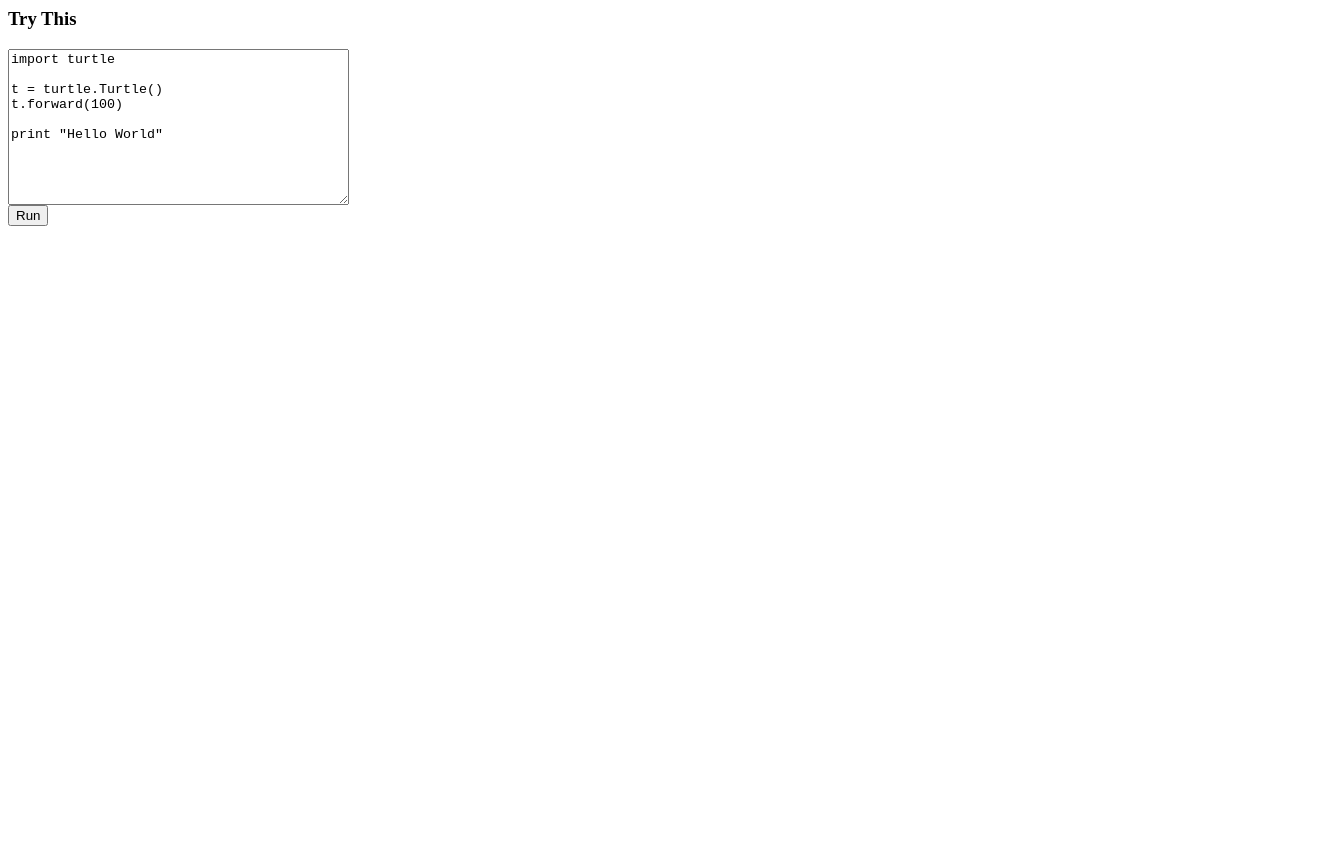
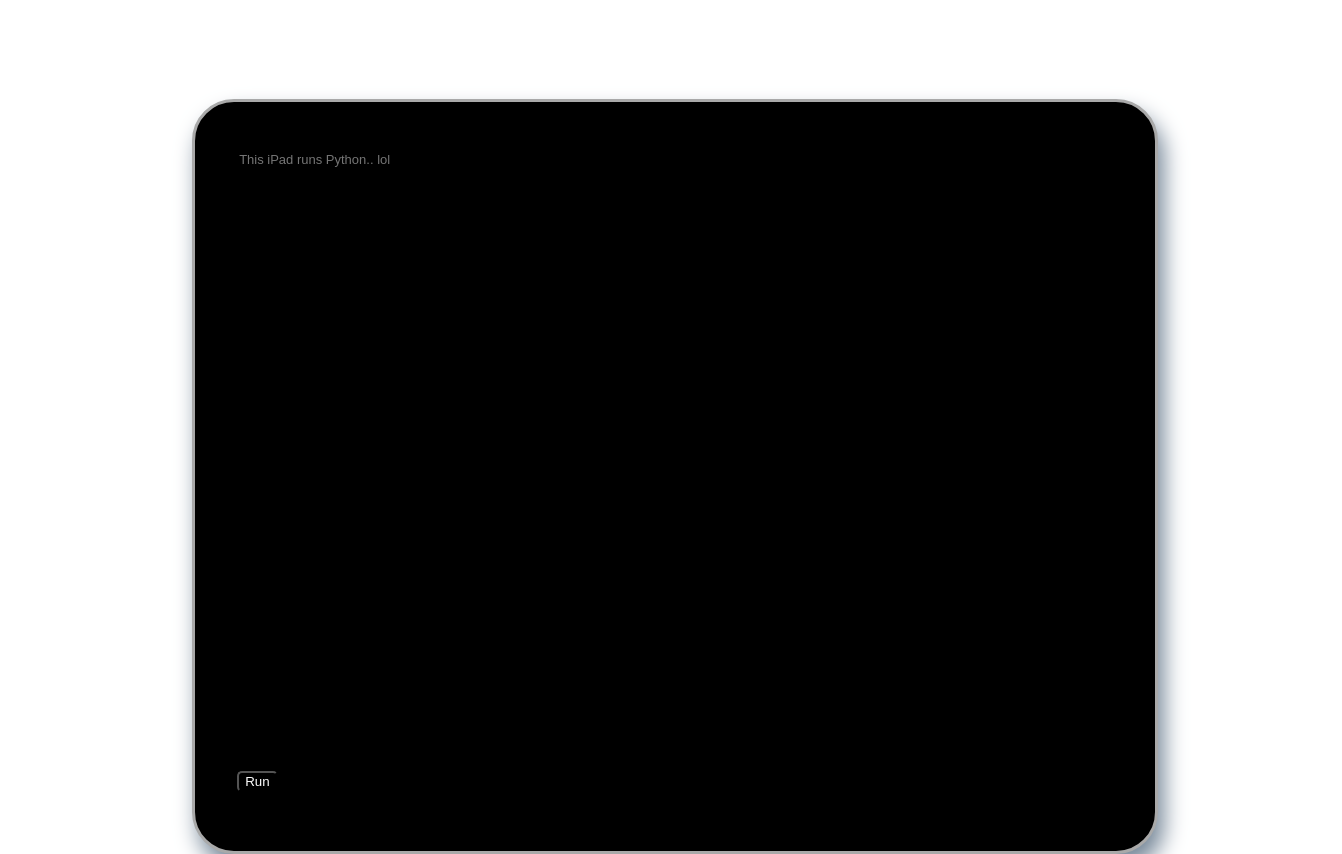
Before and after one commit to disisisid/webPy, a plain HTML site: page index.html in a window 1280 px wide. Shown: the whole page, 1342 px wide, since content can reach past the window. Before the commit the page ends 800 px from the top, so only its background shows below. Drawn offline with Linux system fonts and the light colour scheme.

Commit message:
added iPad container and styling improvements

```diff
--- a/index.html
+++ b/index.html
@@ -1,5 +1,6 @@
 <html>
 <head>
+<link rel="stylesheet" type="text/css" href="style.css">
 <script src="jquery.min.js" type="text/javascript"></script>
 <script src="skulpt.min.js" type="text/javascript"></script>
 <script src="skulpt-stdlib.js" type="text/javascript"></script>
@@ -45,20 +46,24 @@ function runit() {
 }
 </script>
 
-<h3>Try This</h3>
+  <div class="main-container">
+    <div class="button-container">
+      <span>___ ___</span>
+    </div>
+    <div class="ipad-container">
+      <div class="ipad-screen w3-container w3-animate-fading">
+        <div class="message-container">
           <form>
-<textarea id="yourcode" cols="40" rows="10">import turtle
-
-t = turtle.Turtle()
-t.forward(100)
-
-print "Hello World"
-</textarea><br />
+          <textarea id="yourcode" spellcheck="false" cols="40" rows="10" autofocus placeholder="This iPad runs Python.. lol"></textarea><br />
           <button type="button" onclick="runit()">Run</button>
           </form>
           <pre id="output" ></pre>
           <!-- If you want turtle graphics include a canvas -->
           <div id="mycanvas"></div>
+        </div>
+      </div>
+    </div>
+  </div>
 
 </body>
 
--- /dev/null
+++ b/style.css
@@ -0,0 +1,136 @@
+// @import url("https://raw.githubusercontent.com/daneden/animate.css/master/animate.css");
+@import url("https://www.w3schools.com/w3css/4/w3.css");
+
+html, body {
+	font: 14px/1.21 'Helvetica Neue', arial, sans-serif;
+	font-weight: 400;
+	color: #444;
+	-webkit-font-smoothing: antialiased;
+	-moz-osx-font-smoothing: grayscale;
+}
+
+h1 {
+	text-align: center;
+}
+
+.result {
+	padding: 10px;
+	margin: 10px;
+	background: white;
+	box-shadow: 0 1px 5px rgba(0,0,0,0.5);
+}
+
+.ipad-container{
+	border: 3px solid darkgrey;
+	width: 72%;
+	height: 100%;
+	border-radius: 42px;
+	margin: 0 auto 0 auto;
+	background-color: black;
+	display: flex;
+	box-shadow: 6px 14px 22px 0px lightslategrey;
+}
+
+.main-container{
+	margin: auto;
+	width: 1334px;
+	height: 749px;
+}
+
+.ipad-screen{
+	animation: rotate-center 2.6s ease-in-out both;
+	// border: 1px solid white;
+	height: 92%;
+	margin: auto;
+	width: 94%;
+	border-radius: 14px;
+	// background-color: white;
+	display: flex;
+//	background: url("https://media.idownloadblog.com/wp-content/uploads/2020/03/the-new-ipad-pro-2020-wallpaper-ispazio-idownloadblog-3-desktop.jpg");
+	// background: url("iPad-Pro-2020.jpg");
+	background-size: cover;
+}
+
+.message-container{
+	// border: 1px solid red;
+	width: 97%;
+	height: 95%;
+	// display: flex;
+	margin: auto;
+}
+
+.message-container div {
+	display: block;
+	text-align: right;
+	// border: 1px solid;
+	color: white;
+	padding-top: 5px;
+	padding-bottom: 5px;
+	font-size: 16px;
+	padding-bottom: 22px;
+}
+
+.message-container span{
+	padding: 6px;
+	border-radius: 14px;
+	border: 1px solid;
+}
+
+.button-container{
+	width: 20%;
+	height: 20px;
+	margin-top: 4%;
+	margin-left: 19%;
+	color: gray;
+	font-size: x-large;
+	padding-bottom: 26px;
+}
+
+.button-container span{
+	display: none;
+}
+
+pre{
+//  border: 1px solid white;
+  display: inline-block;
+  width: 50%;
+  height: 100%;
+  margin-top: 0px;
+  vertical-align: top;
+  color: white;
+  font-family: fantasy;
+  font-size: 13px;
+}
+
+form{
+  display: inline-block;
+  width: 49%;
+  height: 100%;
+//  border: 1px solid white;
+  vertical-align: top;
+}
+
+#yourcode{
+  height: 95%;
+  width: 100%;
+  background: transparent;
+  color: white;
+  border: none;
+  resize: none;
+  font-family: fantasy;
+  font-size: 13px;
+}
+
+#yourcode:focus{
+  outline: none;
+}
+
+form button{
+  background: transparent;
+  color: white;
+  border-radius: 5px;
+}
+
+form button:focus {
+    outline: none;
+}
```
Lines whose indentation alone changed are shown as unchanged.
